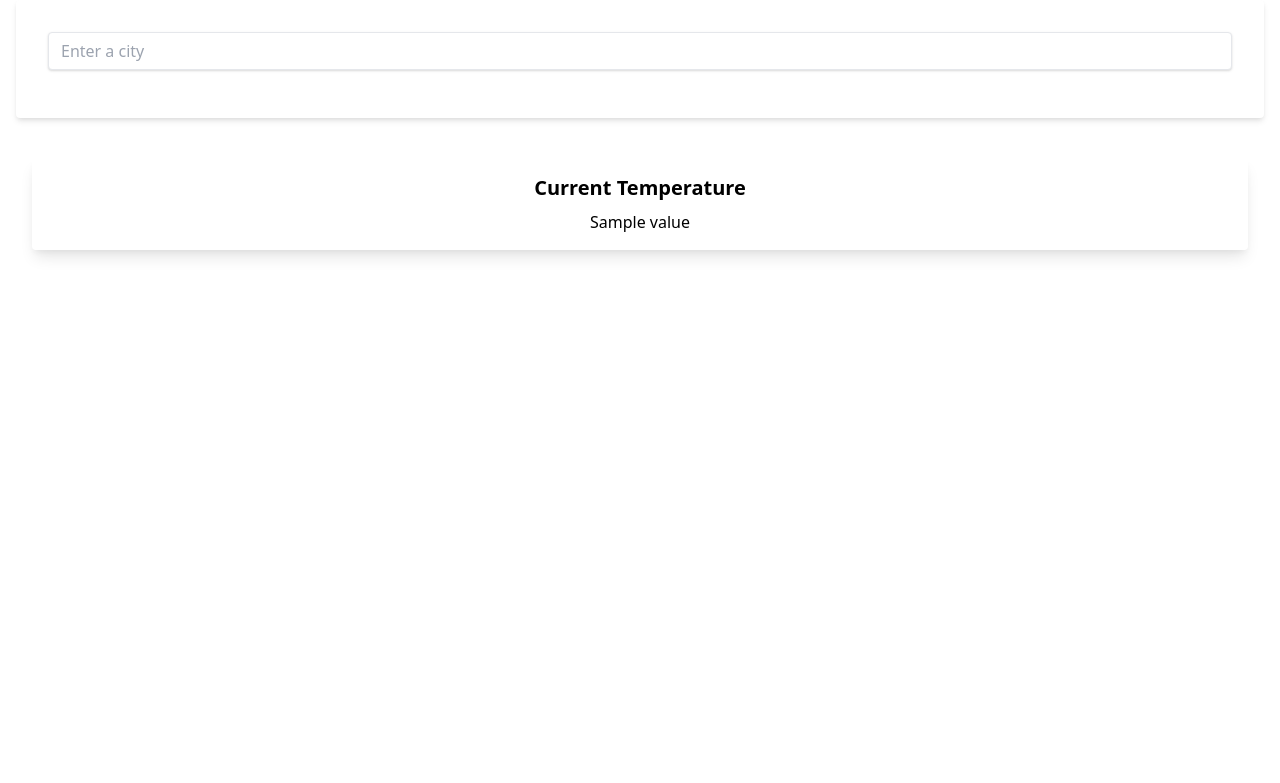
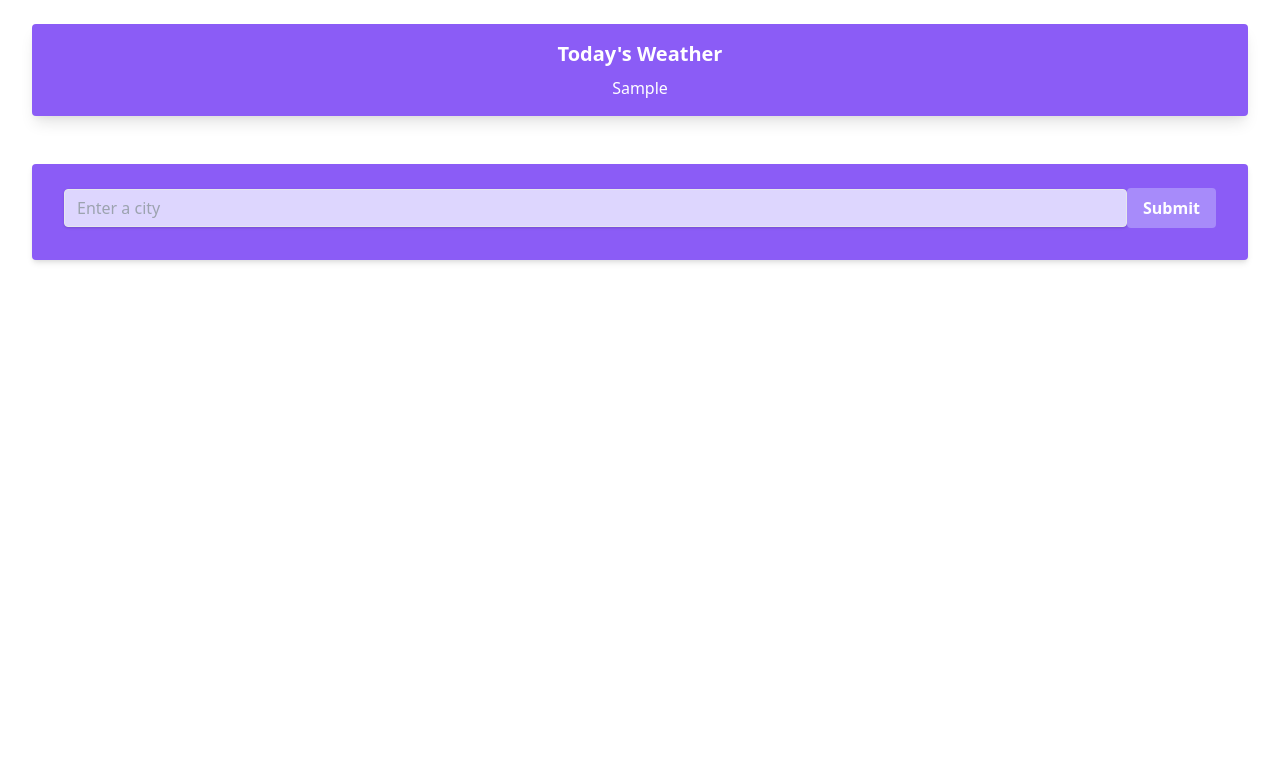
Before and after one commit to acorvin/weather-app, a Flask app: template templates/index.html in a window 1280 px wide. Shown: the top 783 px of the page. Run offline with Flask 2, Linux system fonts and the light colour scheme; the template is opened without the code that fills it: most values are stand-ins (such as "Sample title", 1, 10 or a date in 2020).

Commit message:
additional data, styling

```diff
--- a/app.py
+++ b/app.py
@@ -2,6 +2,8 @@
 import json
 from urllib.request import urlopen
 from pprint import pprint
+from datetime import date
+
 
 app = Flask(__name__)
 
@@ -14,19 +16,30 @@
         city = 'denver'
 
     api_key = ''
-    url = 'http://api.openweathermap.org/data/2.5/weather?q=' + city + '&appid=' + api_key
+    url = 'http://api.openweathermap.org/data/2.5/weather?q=' + city + '&appid=' + api_key + '&units=imperial'
 
     source = urlopen(url).read()
 
+
     list_of_data = json.loads(source)
+
+    pprint(list_of_data)
+    today = date.today()
+    d1 = today.strftime("%A %b %d")
 
     data = {
         "city": str(list_of_data['name']),
-        "temp": int(list_of_data['main']['temp'] - 273.15),
-        "description": str(list_of_data['weather'][0]['description']),
+        "icon": str(list_of_data['weather'][0]['icon']),
+        "high": int(list_of_data['main']['temp_max']),
+        "low":  int(list_of_data['main']['temp_min']),
+        "description": str(list_of_data['weather'][0]['description']
+        ),
+        "humidity": int(list_of_data['main']['humidity']),
+        "wind": int(list_of_data['wind']['speed'])
     }
 
-    return render_template('index.html', data=data)
+
+    return render_template('index.html', data=data, d1=d1)
 
 
 if __name__ == "__main__":
--- a/templates/index.html
+++ b/templates/index.html
@@ -3,42 +3,61 @@
 		<meta charset="UTF-8">
 		<meta name="viewport" content="width=device-width, initial-scale=1.0">
 		<link href="https://unpkg.com/tailwindcss@^1.0/dist/tailwind.min.css" rel="stylesheet">
-
 		<title>Mei Weather</title>
 	</head>
-	<body>
+<body class="text-white">
 		{% block content %}
-		<h1 class="text-xl font-semibold text-center"></h1>
-		<div class="container mx-auto px-4">
-			<form class="bg-white shadow-md rounded px-8 pt-6 pb-8 mb-4" action="/" method="POST">
-				<div class="mb-4">
-					<label class="block text-gray-700 text-sm font-bold mb-2" for="username">
-					</label>
-					<input class="shadow appearance-none border rounded w-full py-2 px-3 text-gray-700 leading-tight focus:outline-none focus:shadow-outline" id="city" name="city" type="text" placeholder="Enter a city">
-				</div>
-				<!-- <button class="bg-blue-500 hover:bg-blue-700 text-white font-bold py-2 px-4 rounded focus:outline-none focus:shadow-outline" type="submit" id-"submit" name="submit">
-					Submit
-				</button> -->
-			</form>
-		</div>
 			<div class="content-center text-center mx-auto px-8 pt-6 pb-8 mb-4">
-			<div class="rounded overflow-hidden shadow-lg">
+			<div class="rounded overflow-hidden shadow-lg bg-purple-500">
 				<div class="px-6 py-4">
-					<div class="font-bold text-xl mb-2 text-center">Current Temperature</div>
+					<div class="font-bold text-xl mb-2 text-center">Today's Weather</div>
+
+					<!-- Date -->
+					<h3>{{d1}}</h3>
 
 					{% for key, value in data.items() %}
 						<ul>
 							{% if key == "city" %}
-							</li class="city"><h1 class="text-lg text-gray-800 text-center">{{value}}</h1></li>
-							{% elif key == "temp" %}
-							</li class="temp"><h2 class="text-xl font-bold text-center">{{value}}°C</h2></li>
-							{% else %}
-							</li>{{value}}</li>
+							<div class="p-4">
+								</li class="city"><h1 class="text-xl text-white text-center">{{value}}</h1></li>
+							</div>
+							{% endif %}
+
+							{% if key == "icon" %}
+							<div class="flex justify-center">
+								<img src="http://openweathermap.org/img/w/{{ value }}.png" alt="weather icon" height="100px" width="100px">
+							</div>
+							{% endif %}
+
+							{% if key == "high"%}
+							</li class="high"><h2 class="text-xl font-bold text-center">{{data['high']}}°F / {{data['low']}}°F</h2></li>
+							{% endif %}
+
+							{% if key == "description"%}
+							<div class="p-2">
+							</li>{{data.description}}</li>
+							</div>
+							{% endif %}
+
+							{% if key == "humidity"%}
+							<div class="p-4">
+							</li>💧 {{data.humidity}}%   🌬️ {{data.wind}}mph</li>
+							</div>
 							{% endif %}
 						</ul>
 					{% endfor %}
 				</div>
 			</div>
 		</div>
+		<!-- Search Location -->
+		<div class="container mx-auto px-8">
+			<form class="bg-white shadow-md rounded px-8 pt-6 pb-8 mb-4 bg-purple-500" action="/" method="POST">
+				<div class="flex items-center">
+					<input class="shadow appearance-none border rounded w-full py-2 px-3 text-gray-700 bg-purple-200 leading-tight focus:outline-none focus:shadow-outline" id="city" name="city" type="text" placeholder="Enter a city"><button class="bg-purple-400 hover:bg-purple-300 text-white font-bold py-2 px-4 rounded focus:outline-none focus:shadow-outline" type="submit" id-"submit" name="submit">
+					Submit
+				</button>
+				</div>
+			</form>
+		</div>
 {% endblock %}
 </body>
--- a/templates/weather.html
+++ /dev/null
@@ -1 +0,0 @@
-<h1>Weather Results</h1>
```
Also changed, not shown: assets/style.css (deleted), img/moon.jpg (deleted).
